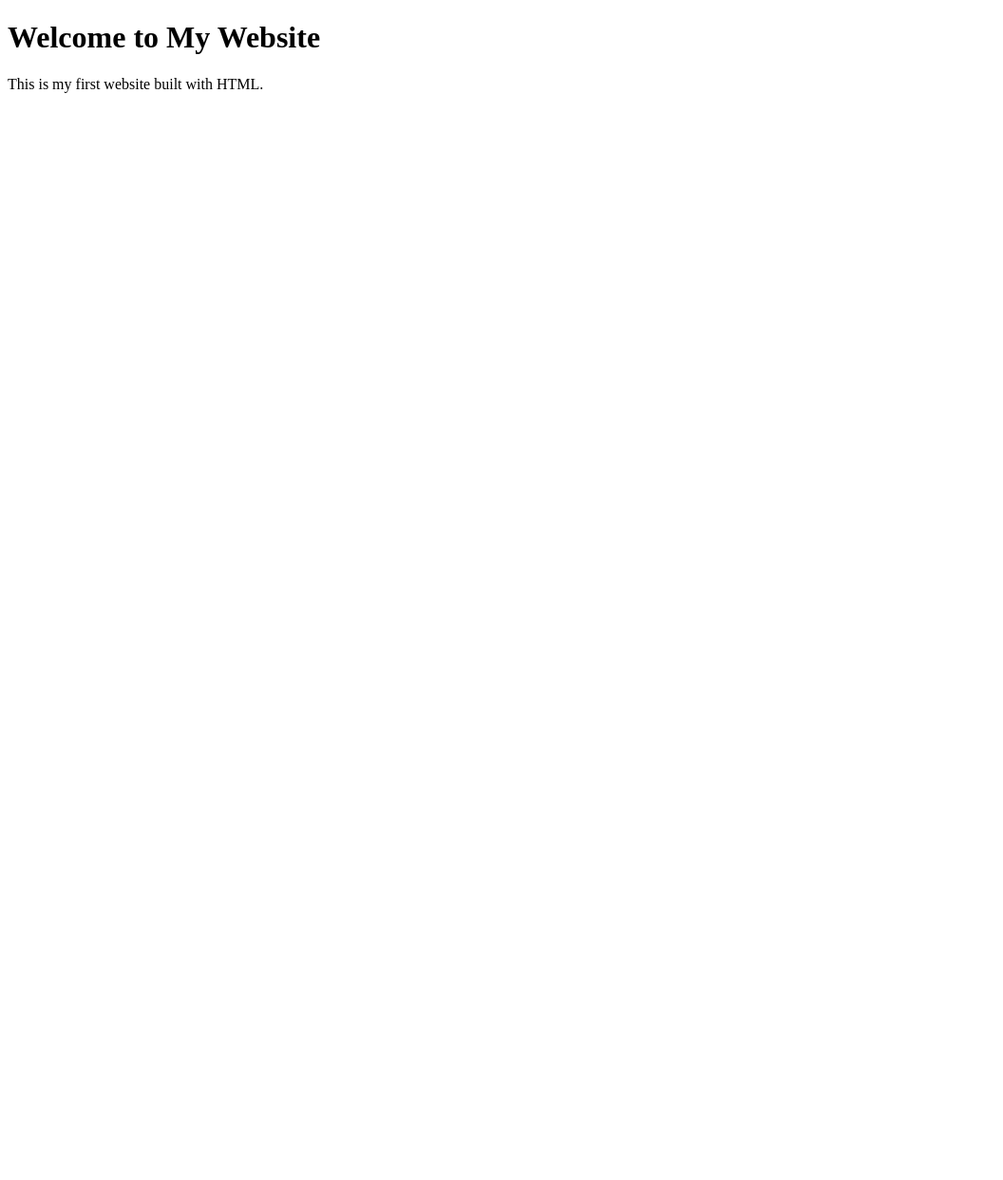
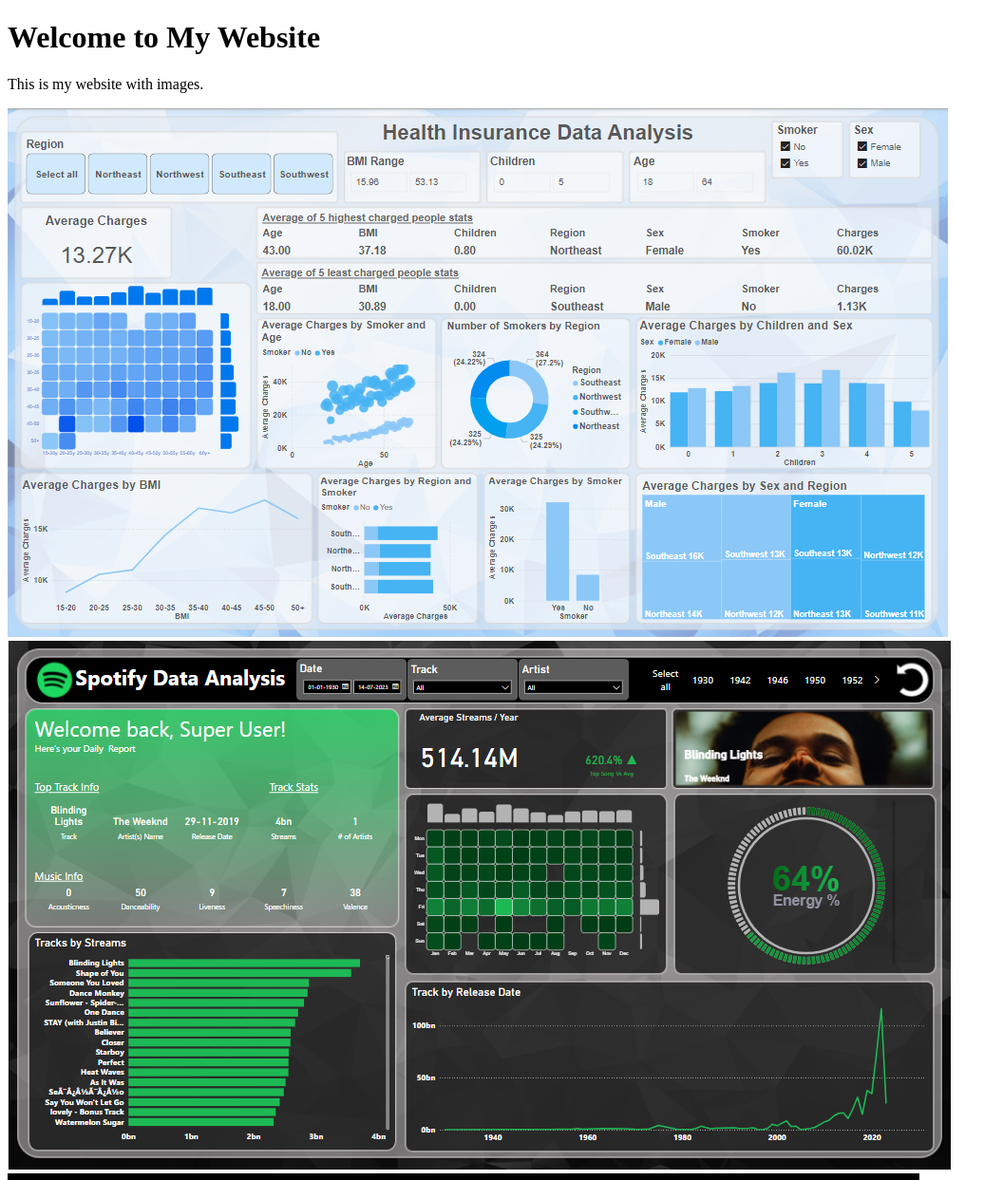
Before and after one commit to AnushkaAP/AnushkaAP.github.io, a plain HTML site: page index.html in a window 1280 px wide. Shown: the top 1243 px of the page at 95% size, without its empty margins (0-1056 px from the left). Before the commit the page ends 800 px from the top, so only its background shows below. Drawn offline with Linux system fonts and the light colour scheme.

Commit message:
index.html

```diff
--- a/index.html
+++ b/index.html
@@ -3,10 +3,13 @@
 <head>
     <meta charset="UTF-8">
     <meta name="viewport" content="width=device-width, initial-scale=1.0">
-    <title>My First Website</title>
+    <title>My Website with Images</title>
 </head>
 <body>
     <h1>Welcome to My Website</h1>
-    <p>This is my first website built with HTML.</p>
+    <p>This is my website with images.</p>
+    <img src="Health Insurance Dashboard.PNG" alt="Health Insurance Dashboard with Power BI">
+    <img src="Spotify Dashboard.PNG" alt="Spotify Dashboard with Power BI">
+    <img src="Netflix Dashboard.PNG" alt="Netflix Dashboard with Tableau">
 </body>
 </html>
```
